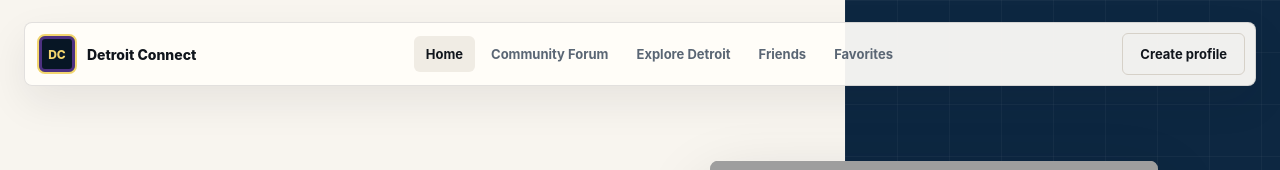
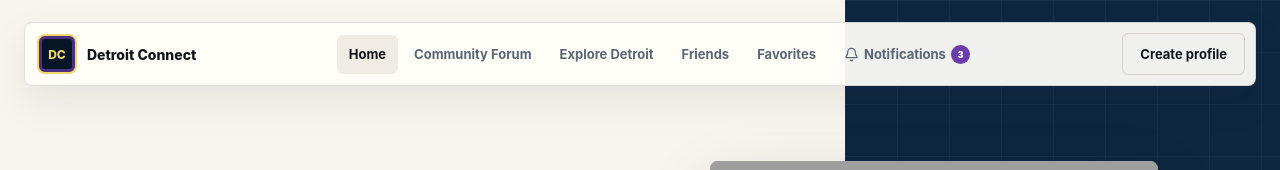
Before and after one commit to saanchi-think/detroit-connect-preview, a Next.js app: page / in a window 1280 px wide. Shown: the top 170 px of the page. Built offline with nearby package versions, Linux system fonts and the light colour scheme; grey boxes are pictures that could not be loaded.

Commit message:
Add account notifications

```diff
--- a/app/globals.css
+++ b/app/globals.css
@@ -81,16 +81,20 @@ button:focus-visible, input:focus-visible, textarea:focus-visible, select:focus-
   justify-content: center;
 }
 .topbar nav button {
+  align-items: center;
   background: transparent;
   border: 0;
   border-radius: 6px;
   color: #5a6674;
   cursor: pointer;
+  display: flex;
   font-size: 13px;
   font-weight: 650;
+  gap: 5px;
   padding: 10px 12px;
 }
 .topbar nav button:hover, .topbar nav button.active { background: #f0ece4; color: var(--ink); }
+.nav-notification-badge { align-items: center; background: var(--purple); border-radius: 999px; color: white; display: flex; font-size: 9px; font-weight: 900; height: 19px; justify-content: center; min-width: 19px; padding: 0 5px; }
 .profile-button {
   background: transparent;
   border: 1px solid #d6d1c8;
@@ -302,6 +306,15 @@ button:focus-visible, input:focus-visible, textarea:focus-visible, select:focus-
 .friend-add { align-items: center; background: transparent; border: 1px solid rgba(255,255,255,0.25); border-radius: 6px; color: white; cursor: pointer; display: flex; font-size: 11px; font-weight: 750; gap: 7px; justify-content: center; margin-top: 18px; min-height: 42px; width: 100%; }
 .network-empty { align-items: center; border: 1px dashed #cfc8bc; color: var(--muted); display: flex; font-size: 12px; justify-content: center; min-height: 180px; padding: 24px; text-align: center; }
 
+.notifications-view { max-width: 980px; }
+.notifications-view .page-lead h1 { font-size: clamp(46px, 6vw, 68px); }
+.notification-toolbar { align-items: center; border-bottom: 1px solid var(--line); display: flex; justify-content: space-between; padding: 0 4px 14px; }.notification-toolbar span { color: var(--muted); font-size: 12px; font-weight: 750; }.notification-toolbar button { background: transparent; border: 0; color: var(--purple); cursor: pointer; font-size: 11px; font-weight: 800; padding: 6px; }
+.notification-list { border-bottom: 1px solid var(--line); }
+.notification-row { align-items: center; background: transparent; border: 0; border-bottom: 1px solid var(--line); color: var(--ink); cursor: pointer; display: grid; gap: 14px; grid-template-columns: 44px minmax(0, 1fr) 10px 20px; min-height: 104px; padding: 18px 12px; text-align: left; width: 100%; }.notification-row:last-child { border-bottom: 0; }.notification-row:hover { background: rgba(255,255,255,0.72); }.notification-row.unread { background: #fffaf0; }
+.notification-avatar { align-items: center; background: var(--navy); border-radius: 50%; color: white; display: flex; font-size: 10px; font-weight: 900; height: 44px; justify-content: center; width: 44px; }
+.notification-copy { display: flex; flex-direction: column; min-width: 0; }.notification-copy strong { font-size: 13px; line-height: 1.4; }.notification-copy > span { color: #525b64; font-size: 12px; line-height: 1.5; margin-top: 4px; }.notification-copy small { color: var(--muted); font-size: 10px; margin-top: 7px; }
+.notification-dot { background: var(--gold); border-radius: 50%; height: 8px; width: 8px; }.notification-dot.read { visibility: hidden; }.notification-chevron { color: #8a8f94; }
+
 .connector-profile-view { max-width: 1120px; }
 .profile-back { align-items: center; background: transparent; border: 0; color: var(--muted); cursor: pointer; display: flex; font-size: 13px; font-weight: 750; gap: 7px; margin: 4px 0 22px; padding: 0; }
 .profile-back:hover { color: var(--gold); }
@@ -497,7 +510,7 @@ button:focus-visible, input:focus-visible, textarea:focus-visible, select:focus-
 }
 @media (max-width: 820px) {
   .topbar { grid-template-columns: 1fr auto; top: 10px; width: calc(100% - 20px); }
-  .topbar nav { background: var(--surface); border: 1px solid var(--line); border-radius: 6px; bottom: 10px; box-shadow: 0 8px 25px rgba(0,0,0,0.1); display: grid; grid-template-columns: repeat(5, 1fr); left: 10px; padding: 4px; position: fixed; right: 10px; }
+  .topbar nav { background: var(--surface); border: 1px solid var(--line); border-radius: 6px; bottom: 10px; box-shadow: 0 8px 25px rgba(0,0,0,0.1); display: grid; grid-template-columns: repeat(6, 1fr); left: 10px; padding: 4px; position: fixed; right: 10px; }
   .topbar nav button { font-size: 9px; min-height: 40px; padding: 4px; }
   .profile-button { min-height: 40px; }
   .home-view { min-height: 1050px; padding-bottom: 80px; }
@@ -528,12 +541,13 @@ button:focus-visible, input:focus-visible, textarea:focus-visible, select:focus-
 @media (max-width: 560px) {
   .brand > span:last-child { display: none; }
   .profile-button { font-size: 11px; padding: 0 12px; }
-  .topbar nav button:nth-child(4), .topbar nav button:nth-child(5) { font-size: 0; }.topbar nav button:nth-child(4)::after { content: "Friends"; font-size: 9px; }.topbar nav button:nth-child(5)::after { content: "Saved"; font-size: 9px; }
+  .topbar nav button { font-size: 0; gap: 3px; justify-content: center; padding-inline: 2px; }.topbar nav button svg { display: none; }.topbar nav button::after { font-size: 9px; }.topbar nav button:nth-child(1)::after { content: "Home"; }.topbar nav button:nth-child(2)::after { content: "Forum"; }.topbar nav button:nth-child(3)::after { content: "Explore"; }.topbar nav button:nth-child(4)::after { content: "Friends"; }.topbar nav button:nth-child(5)::after { content: "Saved"; }.topbar nav button:nth-child(6)::after { content: "Alerts"; }.topbar nav .nav-notification-badge { font-size: 8px; height: 17px; min-width: 17px; padding: 0 4px; }
   .home-view { min-height: 940px; }.home-copy h1 { font-size: 64px; }.home-copy h1 span:last-child { margin-top: 16px; }.ai-search { grid-template-columns: 1fr 50px; min-height: 66px; }.ai-search input { font-size: 12px; }
   .directory-search { grid-template-columns: auto 1fr auto; }.directory-search select { border: 0; grid-column: 2; padding: 0; }.directory-search button { grid-column: 3; grid-row: 1 / span 2; }.directory-search > svg { grid-row: 1 / span 2; }
   .connector-grid, .friends-layout .connector-grid { grid-template-columns: 1fr; }.connector-card { min-height: 330px; }
   .friend-view-tabs { overflow-x: auto; }.friend-view-tabs button { flex: 0 0 auto; }
   .connector-actions { grid-template-columns: 1fr; }.view-profile { justify-content: space-between; min-height: 34px; }
+  .notification-row { gap: 10px; grid-template-columns: 40px minmax(0, 1fr) 8px; padding-inline: 8px; }.notification-avatar { height: 40px; width: 40px; }.notification-chevron { display: none; }
   .public-profile-hero { grid-template-columns: 1fr; }.public-profile-avatar { height: 76px; width: 76px; }.public-profile-identity h1 { font-size: 38px; }.public-profile-actions { grid-template-columns: 1fr 1fr; }.public-profile-actions button:last-child { grid-column: 1 / -1; }
   .public-profile-layout { padding-top: 24px; }.profile-section h2 { font-size: 21px; }.profile-about { font-size: 15px; }.profile-recommendations blockquote { padding: 17px; }.profile-recommendations blockquote > p { font-size: 14px; }
   .post-composer > div:last-child { align-items: stretch; flex-direction: column; }.topic-select { margin: 0; width: 100%; }.select-control { flex: 1; min-width: 0; width: auto; }
--- a/app/page.tsx
+++ b/app/page.tsx
@@ -4,6 +4,7 @@
 
 import {
   ArrowLeft,
+  Bell,
   Bookmark,
   Building2,
   Check,
@@ -27,7 +28,7 @@ import {
 import { FormEvent, useEffect, useMemo, useState } from "react";
 import { ExploreMap } from "./explore-map";
 
-type View = "home" | "connectors" | "connector-profile" | "forum" | "explore" | "friends" | "favorites" | "profile";
+type View = "home" | "connectors" | "connector-profile" | "forum" | "explore" | "friends" | "favorites" | "notifications" | "profile";
 type ConnectorType = "Person" | "Vendor" | "Organization";
 type AvatarKey = "tire" | "boat" | "car" | "pizza";
 
@@ -81,6 +82,17 @@ type ForumComment = {
   author: string;
   meta: string;
   body: string;
+};
+
+type AppNotification = {
+  id: string;
+  initials: string;
+  title: string;
+  detail: string;
+  time: string;
+  read: boolean;
+  profileId?: string;
+  destination?: View;
 };
 
 const connectors: Connector[] = [
@@ -274,6 +286,45 @@ const initialPostComments: Record<number, ForumComment[]> = {
   ],
 };
 
+const initialNotifications: AppNotification[] = [
+  {
+    id: "shared-maria",
+    initials: "PL",
+    title: "Priya shared Maria Rodriguez with you",
+    detail: "She helped me compare neighborhoods and understand the rental process.",
+    time: "8 min ago",
+    read: false,
+    profileId: "maria",
+  },
+  {
+    id: "recommended-darnell",
+    initials: "ML",
+    title: "Marcus recommended Darnell Thompson",
+    detail: "A trusted person for business permits and tax questions.",
+    time: "42 min ago",
+    read: false,
+    profileId: "darnell",
+  },
+  {
+    id: "forum-reply",
+    initials: "JS",
+    title: "Jordan replied to a housing conversation",
+    detail: "There is a new response in Community Forum.",
+    time: "2 hr ago",
+    read: false,
+    destination: "forum",
+  },
+  {
+    id: "friend-update",
+    initials: "AK",
+    title: "Amara King joined your network",
+    detail: "You can now see each other's recommendations and past experiences.",
+    time: "Yesterday",
+    read: true,
+    destination: "friends",
+  },
+];
+
 const helperTopics = {
   living: ["Housing", "Renting", "Buying a home", "Utilities", "Neighborhood recommendations"],
   family: ["Schools", "Childcare", "Youth programs", "College preparation"],
@@ -304,6 +355,7 @@ const navItems: Array<{ id: View; label: string }> = [
   { id: "explore", label: "Explore Detroit" },
   { id: "friends", label: "Friends" },
   { id: "favorites", label: "Favorites" },
+  { id: "notifications", label: "Notifications" },
 ];
 
 const friends = [
@@ -411,6 +463,7 @@ export default function HomePage() {
   const [openSharePost, setOpenSharePost] = useState<number | null>(null);
   const [postComments, setPostComments] = useState<Record<number, ForumComment[]>>(initialPostComments);
   const [forumTopic, setForumTopic] = useState("All");
+  const [notifications, setNotifications] = useState(initialNotifications);
   const [selectedAvatar, setSelectedAvatar] = useState<AvatarKey>("tire");
   const [toast, setToast] = useState("");
 
@@ -433,6 +486,7 @@ export default function HomePage() {
   });
   const workedWithConnectors = allProfiles.filter((connector) => workedWith.has(connector.id));
   const selectedConnector = allProfiles.find((connector) => connector.id === selectedConnectorId) ?? directoryConnectors[0];
+  const unreadNotifications = notifications.filter((notification) => !notification.read).length;
   const visiblePosts = forumTopic === "All" ? posts : posts.filter((post) => post.topic === forumTopic);
 
   useEffect(() => {
@@ -524,6 +578,15 @@ export default function HomePage() {
       }
       return next;
     });
+  }
+
+  function openNotification(notification: AppNotification) {
+    setNotifications((current) => current.map((item) => item.id === notification.id ? { ...item, read: true } : item));
+    if (notification.profileId) {
+      openConnectorProfile(notification.profileId);
+      return;
+    }
+    if (notification.destination) navigate(notification.destination);
   }
 
   function submitPost(event: FormEvent<HTMLFormElement>) {
@@ -628,7 +691,7 @@ export default function HomePage() {
 
   return (
     <main className={`site-shell view-${view}`}>
-      <Header activeView={view} navigate={navigate} />
+      <Header activeView={view} navigate={navigate} unreadCount={unreadNotifications} />
 
       {view === "home" && (
         <section className="home-view" aria-labelledby="home-title">
@@ -736,6 +799,37 @@ export default function HomePage() {
               onAction={() => navigate("connectors")}
             />
           )}
+        </section>
+      )}
+
+      {view === "notifications" && (
+        <section className="content-view notifications-view" aria-labelledby="notifications-title">
+          <PageLead eyebrow="Your account" title="Notifications" />
+          <div className="notification-toolbar">
+            <span>{unreadNotifications ? `${unreadNotifications} unread` : "All caught up"}</span>
+            {unreadNotifications > 0 && (
+              <button onClick={() => setNotifications((current) => current.map((notification) => ({ ...notification, read: true })))} type="button">Mark all as read</button>
+            )}
+          </div>
+          <div className="notification-list" aria-label="Recent notifications">
+            {notifications.map((notification) => (
+              <button
+                className={`notification-row ${notification.read ? "" : "unread"}`}
+                key={notification.id}
+                onClick={() => openNotification(notification)}
+                type="button"
+              >
+                <span className="notification-avatar">{notification.initials}</span>
+                <span className="notification-copy">
+                  <strong>{notification.title}</strong>
+                  <span>{notification.detail}</span>
+                  <small>{notification.time}</small>
+                </span>
+                <span aria-label={notification.read ? undefined : "Unread"} className={`notification-dot ${notification.read ? "read" : ""}`} />
+                <ChevronRight aria-hidden="true" className="notification-chevron" size={18} />
+              </button>
+            ))}
+          </div>
         </section>
       )}
 
@@ -1215,7 +1309,7 @@ function ProfileAvatar({ avatar }: { avatar: AvatarKey }) {
   );
 }
 
-function Header({ activeView, navigate }: { activeView: View; navigate: (view: View) => void }) {
+function Header({ activeView, navigate, unreadCount }: { activeView: View; navigate: (view: View) => void; unreadCount: number }) {
   return (
     <header className="topbar">
       <button className="brand" onClick={() => navigate("home")} type="button">
@@ -1223,7 +1317,11 @@ function Header({ activeView, navigate }: { activeView: View; navigate: (view: V
       </button>
       <nav aria-label="Primary navigation">
         {navItems.map((item) => (
-          <button className={activeView === item.id ? "active" : ""} key={item.id} onClick={() => navigate(item.id)} type="button">{item.label}</button>
+          <button className={activeView === item.id ? "active" : ""} key={item.id} onClick={() => navigate(item.id)} type="button">
+            {item.id === "notifications" && <Bell aria-hidden="true" size={15} />}
+            <span>{item.label}</span>
+            {item.id === "notifications" && unreadCount > 0 && <span className="nav-notification-badge">{unreadCount}</span>}
+          </button>
         ))}
       </nav>
       <button className={`profile-button ${activeView === "profile" ? "active" : ""}`} onClick={() => navigate("profile")} type="button">Create profile</button>
```
